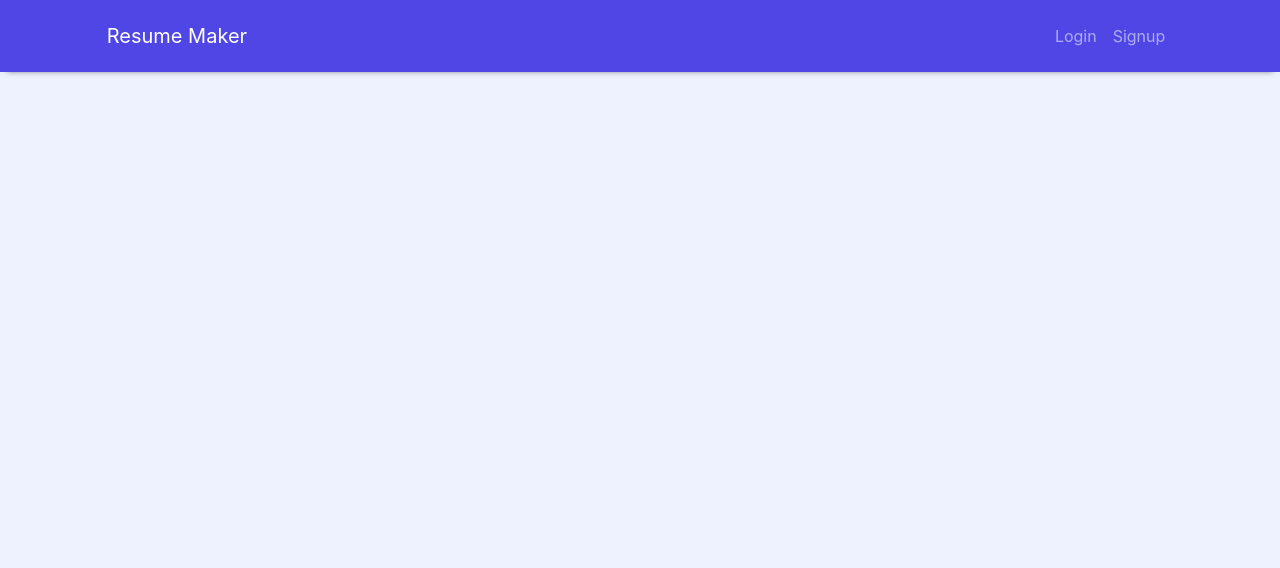
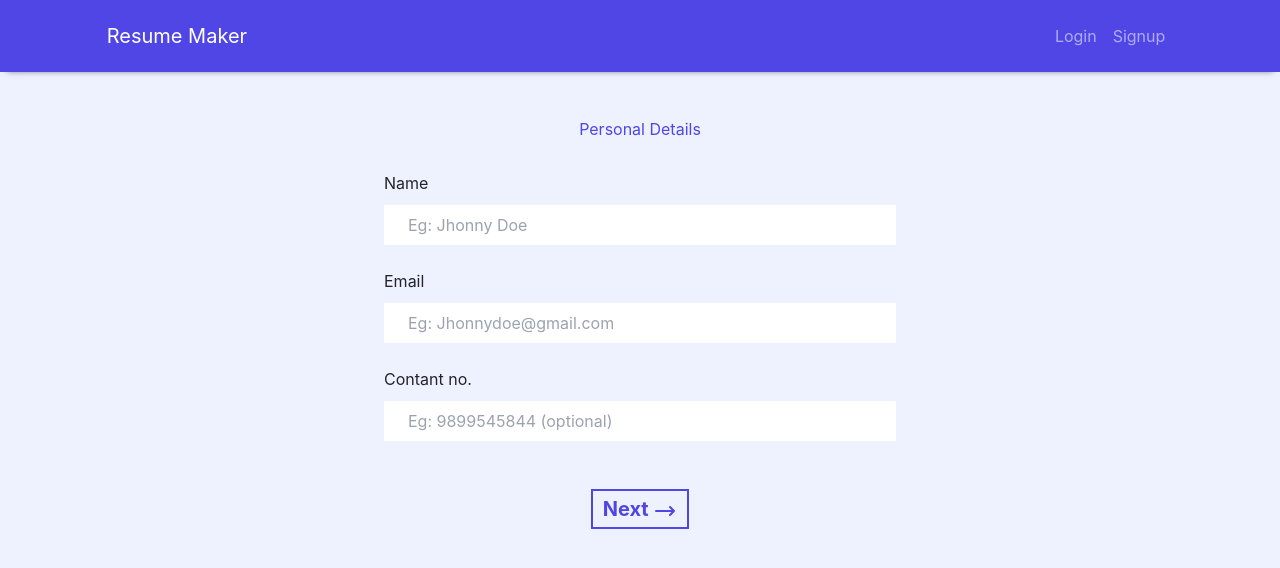
Before and after one commit to vidhi-thakur/Resume_generator, a React (Create React App) app in the folder resume-generator-app/: page / in a window 1280 px wide. Shown: the top 568 px of the page. Built offline with nearby package versions, Linux system fonts and the light colour scheme; no server answers; what aws-amplify would draw is missing.

Commit message:
updated form component

```diff
--- a/resume-generator-app/src/components/formComponents/PersonalDetails.js
+++ b/resume-generator-app/src/components/formComponents/PersonalDetails.js
@@ -1,11 +1,29 @@
 import React from 'react'
 import "./PersonalDetails.css"
 
-function PersonalDetails() {
+function PersonalDetails({ name, email, phoneNo, nextStep, handleChange }) {
+
+    const handleNext = (e) => {
+        e.preventDefault();
+        nextStep()
+    }
     return (
-        <div>
-
-        </div>
+        <>
+            <h2 className="text-indigo-600 mt-12 mb-8 text-center">Personal Details</h2>
+            <div className="grid place-items-center content-center">
+                <form className="flex flex-col justify-center w-10/12 mx-auto md:w-2/5 w-5/6">
+                    <label>Name</label>
+                    <input onChange={handleChange("userName")} value={name} className="px-4 py-2 mt-2.5 mb-4" type="text" placeholder="Eg: Jhonny Doe" required />
+                    <label>Email</label>
+                    <input onChange={handleChange("userEmail")} value={email} className="px-4 py-2 mt-2.5 mb-4" type="email" placeholder="Eg: Jhonnydoe@gmail.com" required />
+                    <label>Contant no.</label>
+                    <input onChange={handleChange("userPhoneNo")} value={phoneNo} className="px-4 py-2 mt-2.5 mb-12" placeholder="Eg: 9899545844 (optional)" />
+                    <button type="submit" onClick={handleNext} className="mx-auto hover:bg-indigo-600 hover:text-white py-1 px-2.5 border-2 border-indigo-600 text-indigo-600 text-xl font-bold">Next <svg xmlns="http://www.w3.org/2000/svg" className="h-6 w-6 inline-block" fill="none" viewBox="0 0 24 24" stroke="currentColor">
+                        <path strokeLinecap="round" strokeLinejoin="round" strokeWidth={2} d="M17 8l4 4m0 0l-4 4m4-4H3" />
+                    </svg></button>
+                </form>
+            </div>
+        </>
     )
 }
 
--- a/resume-generator-app/src/components/formComponents/ProfessionalDetails.js
+++ b/resume-generator-app/src/components/formComponents/ProfessionalDetails.js
@@ -1,11 +1,24 @@
 import React from 'react'
 import "./ProfessionalDetails.css"
 
-function ProfessionalDetails() {
+function ProfessionalDetails({ jobTitle, jobDescription, jobDuration, companyName, nextStep, prevStep }) {
     return (
-        <div>
-
-        </div>
+        <>
+            <h2 className="text-indigo-600 mt-12 mb-8 text-center">Professional Details</h2>
+            <div className="grid place-items-center content-center">
+                <form className="flex flex-col justify-center w-10/12 mx-auto md:w-2/5 w-5/6">
+                    <label>Name</label>
+                    <input className="px-4 py-2 mt-2.5 mb-4" type="text" placeholder="Eg: Jhonny Doe" required />
+                    <label>Email</label>
+                    <input className="px-4 py-2 mt-2.5 mb-4" type="email" placeholder="Eg: Jhonnydoe@gmail.com" required />
+                    <label>Contant no.</label>
+                    <input className="px-4 py-2 mt-2.5 mb-12" placeholder="Eg: 9899545844 (optional)" />
+                    <button onClick={nextStep} className="mx-auto hover:bg-indigo-600 hover:text-white py-1 px-2.5 border-2 border-indigo-600 text-indigo-600 text-xl font-bold">Next <svg xmlns="http://www.w3.org/2000/svg" className="h-6 w-6 inline-block" fill="none" viewBox="0 0 24 24" stroke="currentColor">
+                        <path strokeLinecap="round" strokeLinejoin="round" strokeWidth={2} d="M17 8l4 4m0 0l-4 4m4-4H3" />
+                    </svg></button>
+                </form>
+            </div>
+        </>
     )
 }
 
--- a/resume-generator-app/src/index.css
+++ b/resume-generator-app/src/index.css
@@ -4,6 +4,7 @@
 
 * {
   margin: 0;
+  box-sizing: border-box;
   font-family: -apple-system, BlinkMacSystemFont, 'Segoe UI', 'Roboto', 'Oxygen',
     'Ubuntu', 'Cantarell', 'Fira Sans', 'Droid Sans', 'Helvetica Neue',
     sans-serif;
--- a/resume-generator-app/src/pages/CreateResumeForm.js
+++ b/resume-generator-app/src/pages/CreateResumeForm.js
@@ -1,6 +1,7 @@
 import { useState } from 'react'
 import "./CreateResumeForm.css"
 import PersonalDetails from "../components/formComponents/PersonalDetails"
+import ProfessionalDetails from '../components/formComponents/ProfessionalDetails'
 
 function CreateResumeForm() {
 
@@ -9,33 +10,49 @@ function CreateResumeForm() {
         userName: "",
         userEmail: "",
         userPhoneNo: "",
-        socialProfileName: "",
-        socialProfileLink: "",
+        socialProfileName: [],
+        socialProfileLink: [],
         skills: [],
-        jobTitle: "",
-        companyName: "",
-        jobDuration: "",
-        jobDescription: "",
-        projectTitle: "",
-        projectLink: "",
-        projectDuration: "",
-        projectDescription: "",
-        academicMilestone: "",
-        passoutYear: "",
-        schoolName: "",
+        jobTitle: [],
+        companyName: [],
+        jobDuration: [],
+        jobDescription: [],
+        projectTitle: [],
+        projectLink: [],
+        projectDuration: [],
+        projectDescription: [],
+        academicMilestone: [],
+        passoutYear: [],
+        schoolName: [],
         summary: "",
-        customTitle: "",
-        customLink: "",
-        customDescription: ""
+        customTitle: [],
+        customLink: [],
+        customDescription: []
     }
 
     const [formState, setFormState] = useState(initialState)
 
+    const nextStep = () => {
+        console.log("step before >>>>",formState.step)
+        setFormState({step: formState.step + 1})
+        console.log("step after >>>>",formState.step)
+    }
+
+    const prevStep = () => {
+        setFormState(formState.step - 1)
+    }
+
+    const handleChange = input => e => {
+        setFormState({[input]: e.target.value})
+    }
+
     switch (formState.step) {
         case 1:
-            return <PersonalDetails  />
+            return (<PersonalDetails name={formState.userName} email={formState.userEmail} phoneNo={formState.userPhoneNo} nextStep={nextStep} handleChange={handleChange} />)
+        case 2:
+            return (<ProfessionalDetails jobTitle={formState.jobTitle} companyName={formState.companyName} jobDuration={formState.jobDuration} jobDescription={formState.jobDescription} nextStep={nextStep} prevStep={prevStep} />)
         default:
-            return;
+            return <h1>Default page</h1>
 
     }
 }
```
